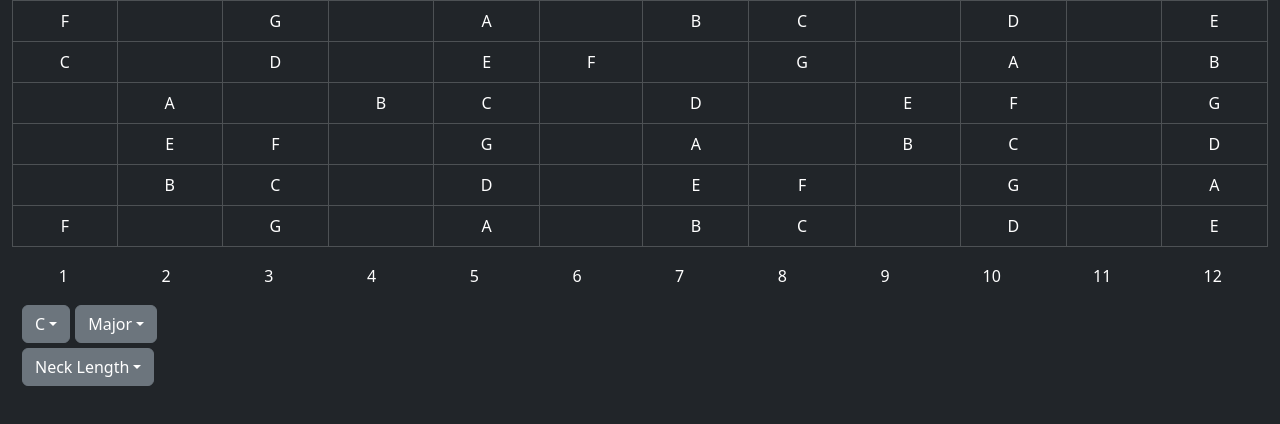
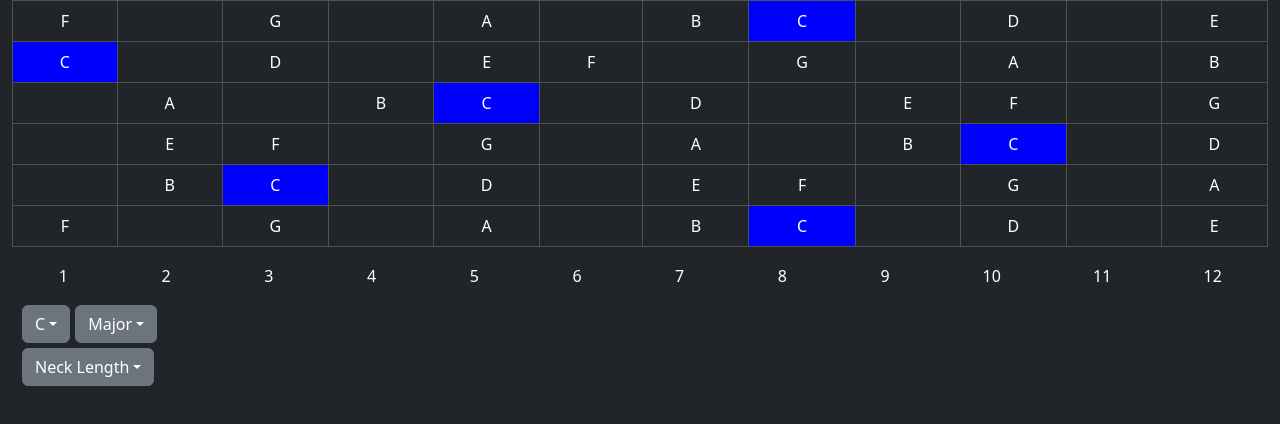
Before and after one commit to DanielSollis/Scales, a React (Vite) app: page / in a window 1280 px wide. Shown: the top 424 px of the page. Built offline with nearby package versions, Linux system fonts and the light colour scheme.

Commit message:
added root highlighting

```diff
--- a/src/components/FretBoard.tsx
+++ b/src/components/FretBoard.tsx
@@ -31,7 +31,13 @@ const FretBoard = function (props: props) {
                 {currentString.map(function (note) {
                   const notesInScale = getNotesInScale(props.root, scaleSteps);
                   return (
-                    <td className="text-center" width="1%">
+                    <td
+                      className="text-center light"
+                      style={{
+                        backgroundColor: props.root === note ? "blue" : "",
+                        width: "1%",
+                      }}
+                    >
                       {notesInScale.has(note) ? note : ""}
                     </td>
                   );
```
